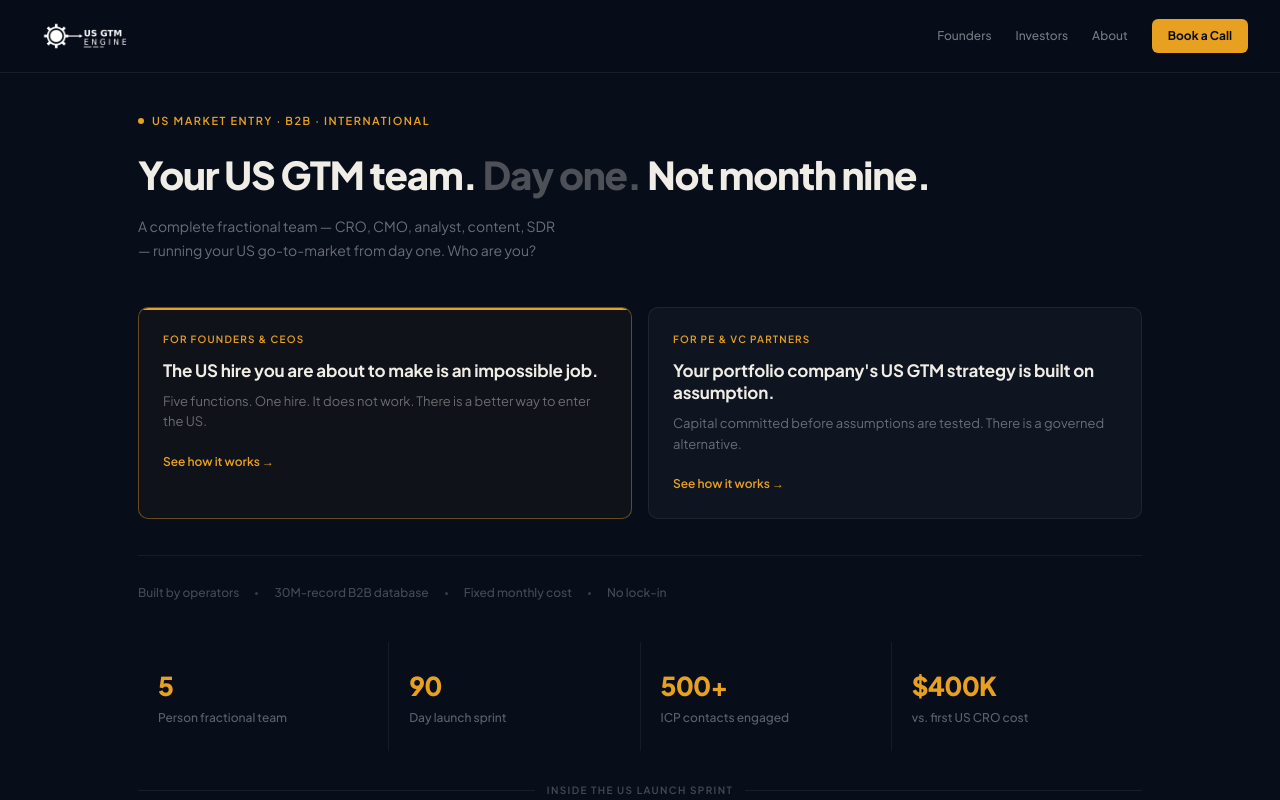
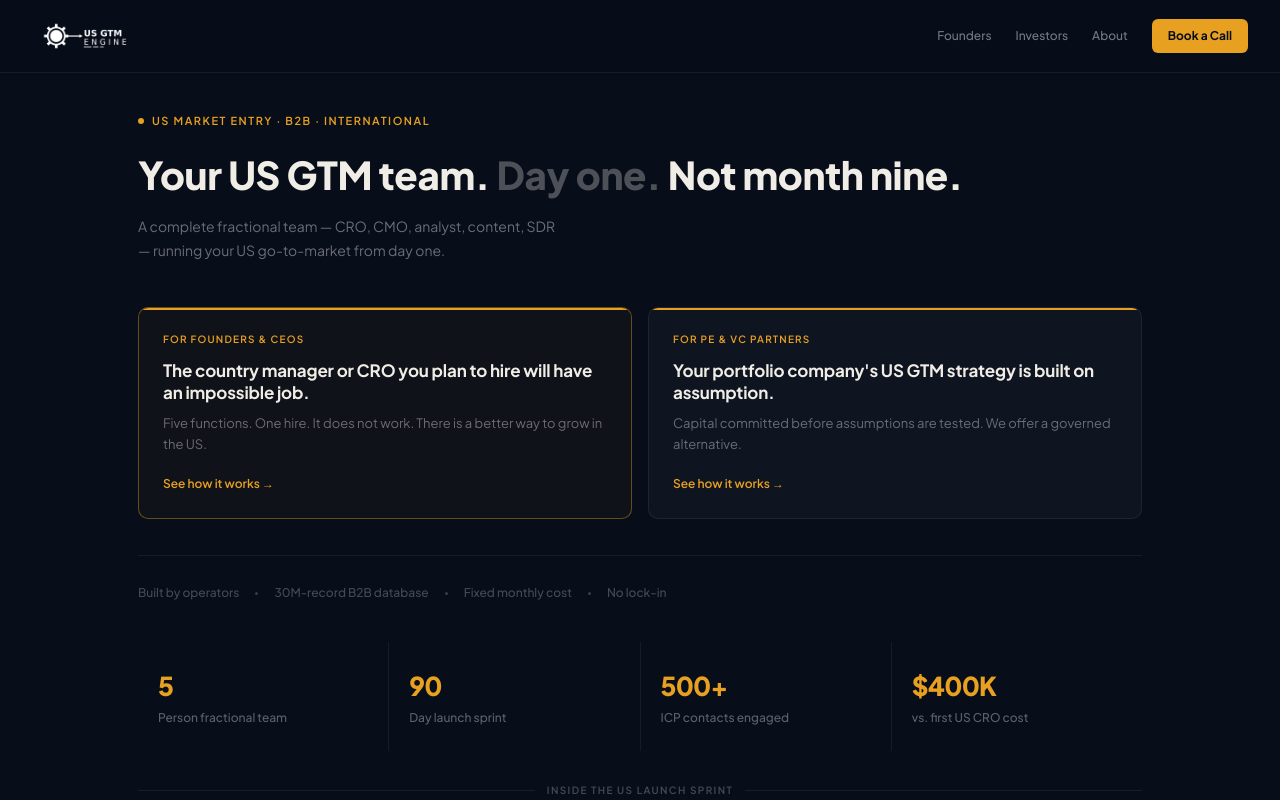
Before and after one commit to meetjohnsong/us-gtm-engine-v2, a Next.js app: page / in a window 1280 px wide. Shown: the top 800 px of the page. Built offline with nearby package versions, Linux system fonts and the light colour scheme.

Commit message:
Fix homepage cards layout and add amber line to investors card

```diff
--- a/app/page.tsx
+++ b/app/page.tsx
@@ -11,12 +11,12 @@ export default function Home() {
           <span style={{color:'#e8a020',fontSize:'11px',fontWeight:'600',letterSpacing:'0.14em',textTransform:'uppercase'}}>US Market Entry · B2B · International</span>
         </div>
 
-        <h1 style={{fontSize:'clamp(2rem,3vw,2.8rem)',fontWeight:'800',color:'#f0ede6',lineHeight:'1.08',letterSpacing:'-0.03em',marginBottom:'20px'}}>
+        <h1 style={{fontSize:'clamp(2rem,3vw,2.8rem)',fontWeight:'800',color:'#f0ede6',lineHeight:'1.08',letterSpacing:'-0.01em',marginBottom:'20px'}}>
           Your US GTM team. <span style={{color:'rgba(240,237,230,0.3)'}}>Day one.</span> Not month nine.
         </h1>
 
         <p style={{color:'rgba(255,255,255,0.4)',fontSize:'14px',lineHeight:'1.7',marginBottom:'44px',maxWidth:'420px'}}>
-          A complete fractional team — CRO, CMO, analyst, content, SDR — running your US go-to-market from day one. Who are you?
+          A complete fractional team — CRO, CMO, analyst, content, SDR — running your US go-to-market from day one.
         </p>
 
         <div style={{display:'grid',gridTemplateColumns:'1fr 1fr',gap:'16px',marginBottom:'36px'}}>
@@ -30,11 +30,10 @@ export default function Home() {
           }}>
             <div style={{position:'absolute',top:0,left:0,right:0,height:'2px',background:'#e8a020'}}></div>
             <p style={{color:'#e8a020',fontSize:'10px',fontWeight:'600',letterSpacing:'0.12em',textTransform:'uppercase',marginBottom:'12px'}}>For Founders & CEOs</p>
-            <h2 style={{color:'#f0ede6',fontSize:'17px',fontWeight:'700',lineHeight:'1.3',letterSpacing:'-0.01em',marginBottom:'10px'}}>The US hire you are about to make is an impossible job.</h2>
-            <p style={{color:'rgba(255,255,255,0.38)',fontSize:'13px',lineHeight:'1.6',marginBottom:'16px'}}>Five functions. One hire. It does not work. There is a better way to enter the US.</p>
+            <h2 style={{color:'#f0ede6',fontSize:'17px',fontWeight:'700',lineHeight:'1.3',letterSpacing:'-0.01em',marginBottom:'10px'}}>The country manager or CRO you plan to hire will have an impossible job.</h2>
+            <p style={{color:'rgba(255,255,255,0.38)',fontSize:'13px',lineHeight:'1.6',marginBottom:'16px'}}>Five functions. One hire. It does not work. There is a better way to grow in the US.</p>
             <span style={{color:'#e8a020',fontSize:'12px',fontWeight:'600'}}>See how it works →</span>
           </a>
-
           <a href="/investors" style={{
             backgroundColor:'rgba(255,255,255,0.03)',
             border:'1px solid rgba(255,255,255,0.07)',
@@ -50,9 +49,10 @@ export default function Home() {
             e.currentTarget.style.borderColor='rgba(255,255,255,0.07)'
             e.currentTarget.style.backgroundColor='rgba(255,255,255,0.03)'
           }}>
+            <div style={{position:'absolute',top:0,left:0,right:0,height:'2px',background:'#e8a020'}}></div>
             <p style={{color:'#e8a020',fontSize:'10px',fontWeight:'600',letterSpacing:'0.12em',textTransform:'uppercase',marginBottom:'12px'}}>For PE & VC Partners</p>
             <h2 style={{color:'#f0ede6',fontSize:'17px',fontWeight:'700',lineHeight:'1.3',letterSpacing:'-0.01em',marginBottom:'10px'}}>Your portfolio company's US GTM strategy is built on assumption.</h2>
-            <p style={{color:'rgba(255,255,255,0.38)',fontSize:'13px',lineHeight:'1.6',marginBottom:'16px'}}>Capital committed before assumptions are tested. There is a governed alternative.</p>
+            <p style={{color:'rgba(255,255,255,0.38)',fontSize:'13px',lineHeight:'1.6',marginBottom:'16px'}}>Capital committed before assumptions are tested. We offer a governed alternative.</p>
             <span style={{color:'#e8a020',fontSize:'12px',fontWeight:'600'}}>See how it works →</span>
           </a>
 
```
